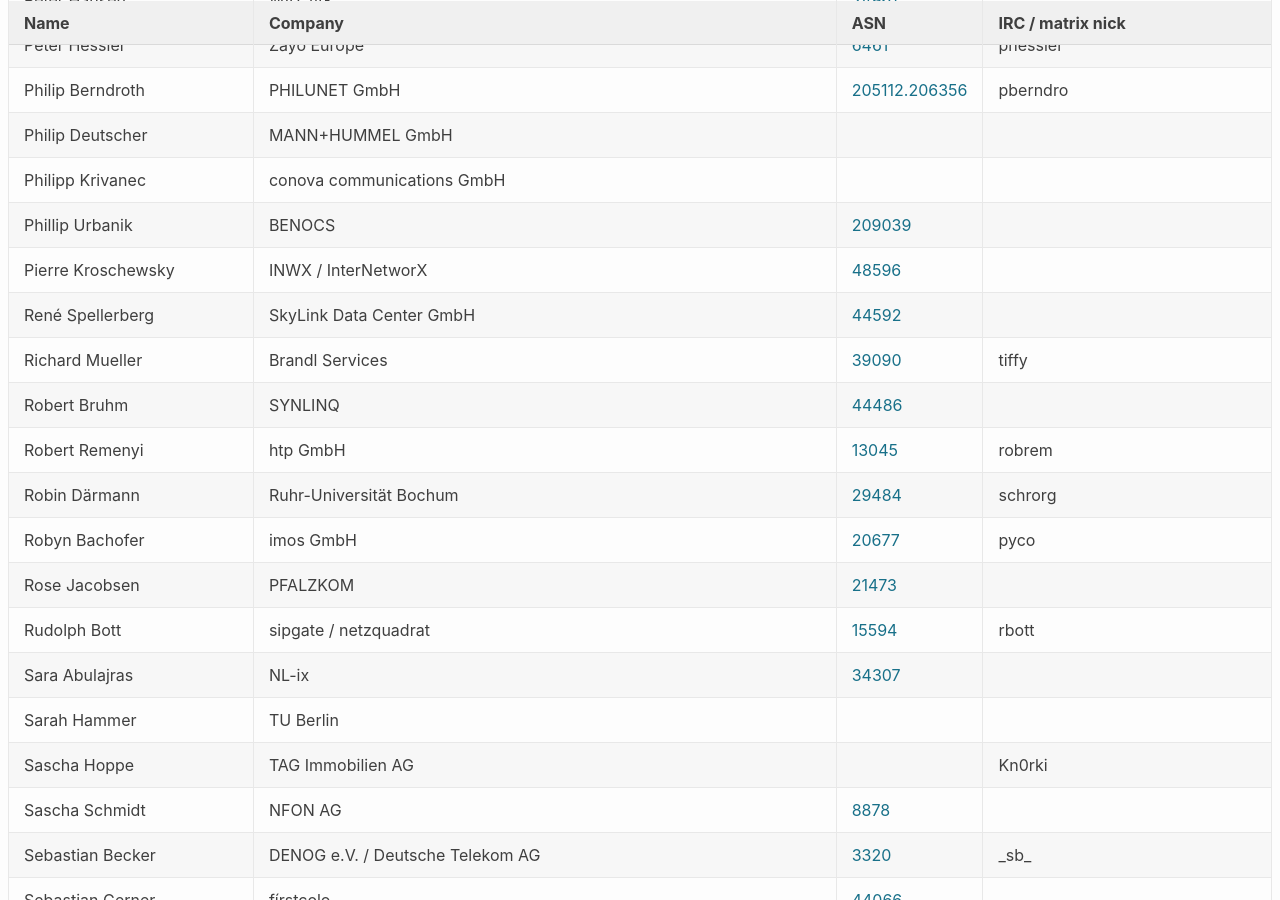
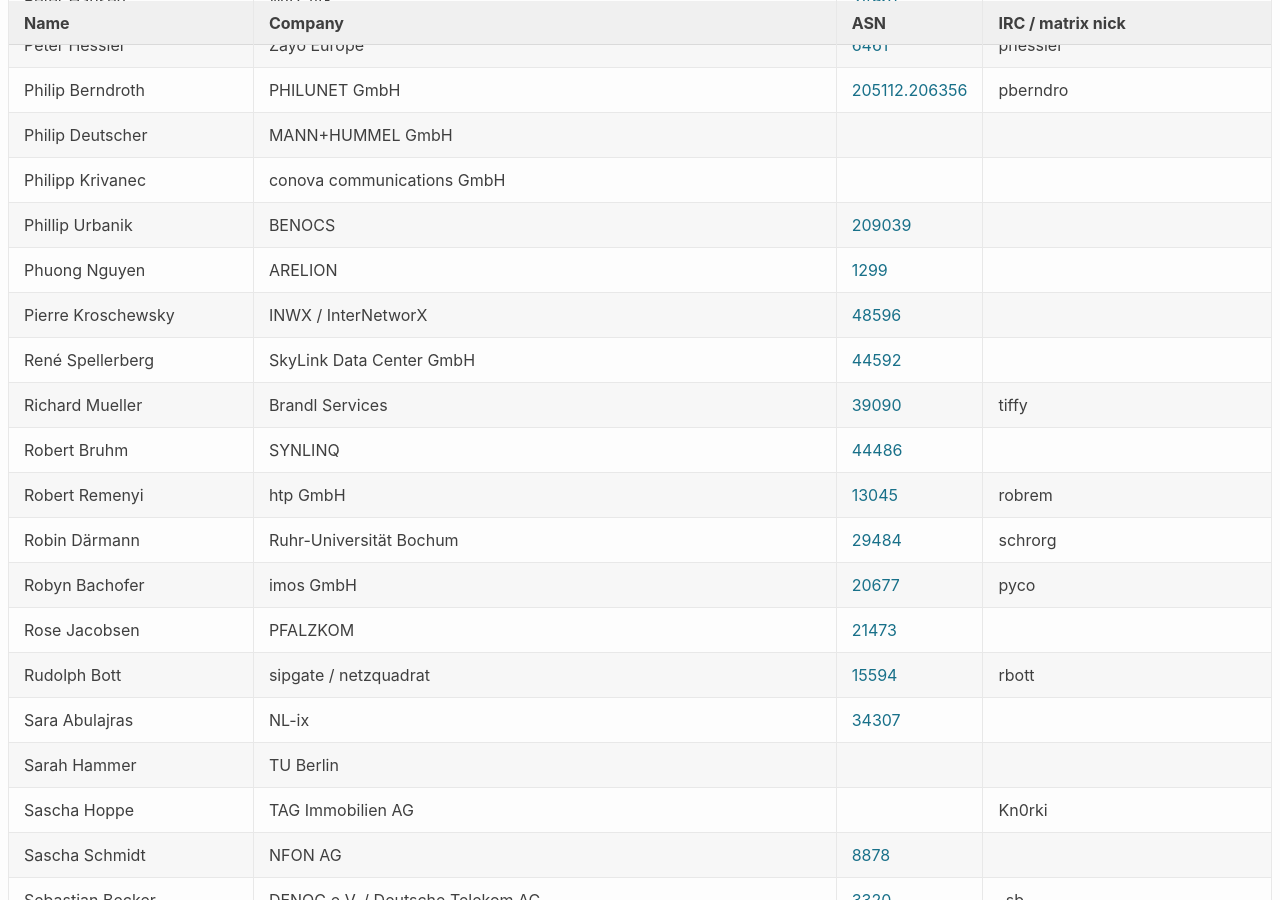
Before and after one commit to denog/pretix-attendeelist, a Jekyll site: the page built from denog16/index.markdown, in a window 1280 px wide and 900 px high, scrolled down 11815 px. Built offline with Jekyll 4.4.1, drawn with Linux system fonts in a browser that asks for light colours.

Commit message:
Latest data: Thu Oct 10 16:10:59 UTC 2024

```diff
--- a/_data/attendees_denog16_onsite.json
+++ b/_data/attendees_denog16_onsite.json
@@ -1572,6 +1572,12 @@
     "asn": "209039"
   },
   {
+    "name": "Phuong Nguyen",
+    "company": "ARELION",
+    "irc": null,
+    "asn": "1299"
+  },
+  {
     "name": "Pierre Kroschewsky",
     "company": "INWX / InterNetworX",
     "irc": null,
```
